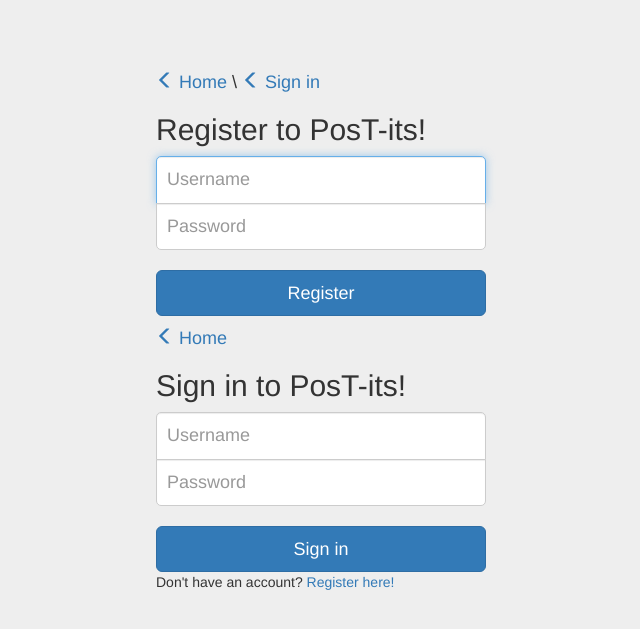
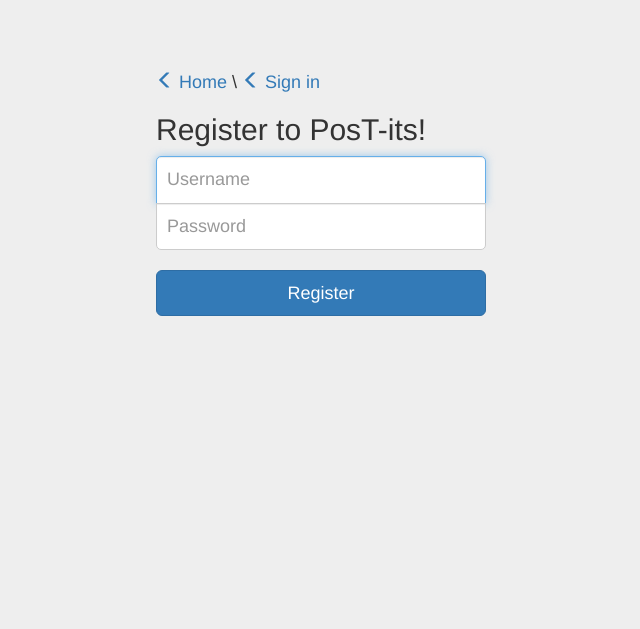
Before and after one commit to t5miaa00/PosT-its, a CodeIgniter app: page /database/index.php/profile/register in a window 1280 px wide. Shown: the top 629 px of the page, without its empty margins (319-959 px from the left). Run offline with CodeIgniter, Linux system fonts and the light colour scheme; data that the repository does not hold is empty; some libraries are stand-ins or nearby versions.

Commit message:
Updated the login/register page. Added patterns to it.

```diff
--- a/application/controllers/Profile.php
+++ b/application/controllers/Profile.php
@@ -47,7 +47,6 @@ class Profile extends CI_Controller
    public function register()
    {
       $this->load->model('Profile_model');
-      $this->load->view('profile/register');
       $btn = $this->input->post('registerBtn');
       if (isset($btn))
       {
@@ -58,8 +57,12 @@ class Profile extends CI_Controller
             "message_draft"=>""
          );
          $data['trying'] = $this->Profile_model->addUser($user_data);
+         $this->load->view('profile/signin', $data);
       }
-      $this->load->view('profile/signin', $data);
+      else
+      {
+         $this->load->view('profile/register');
+      }
    }
    public function logout()
    {
--- a/application/views/menu/header.php
+++ b/application/views/menu/header.php
@@ -63,7 +63,9 @@
                      }
                      else
                      {
-                        echo '<a href="'. site_url('profile/signin') .'"><span class="glyphicon glyphicon-log-in"></span> Log in</a>';
+                        echo '<a href="'. site_url('profile/signin') .'">'
+                            .'<span class="glyphicon glyphicon-log-in"></span> Log in'
+                            .'</a>';
                      }
                      ?>
                   </li>
--- a/application/views/profile/register.php
+++ b/application/views/profile/register.php
@@ -39,7 +39,8 @@
                    name="username" placeholder="Username" maxlength="25" required autofocus>
             <label for="inputPassword" class="sr-only">Password</label>
             <input type="password" id="inputPassword" class="form-control"
-                   name="password" placeholder="Password" minlength="16" maxlength="32" required>
+                   name="password" placeholder="Password" pattern=".{10,32}"
+                   title="Password must be between 10 and 32 characters." required>
 
             <br>
 
--- a/application/views/profile/signin.php
+++ b/application/views/profile/signin.php
@@ -35,7 +35,8 @@
                    name="username" placeholder="Username" maxlength="25" required autofocus>
             <label for="inputPassword" class="sr-only">Password</label>
             <input type="password" id="inputPassword" class="form-control"
-                   name="password" placeholder="Password" maxlength="32" required>
+                   name="password" placeholder="Password" pattern=".{10,32}"
+                   title="Password must be between 10 and 32 characters." required>
 
             <br>
 
```
